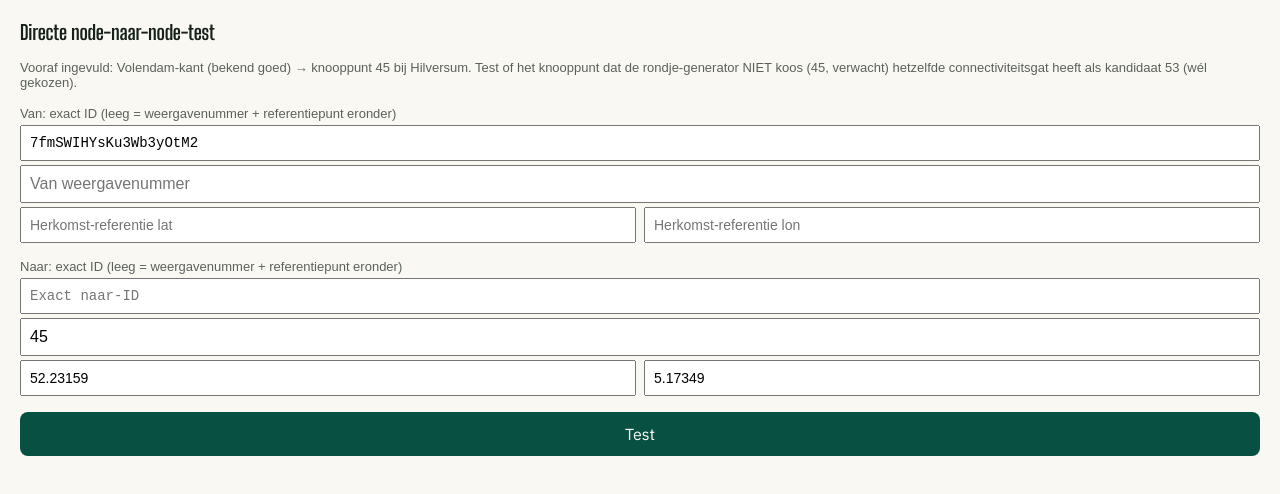
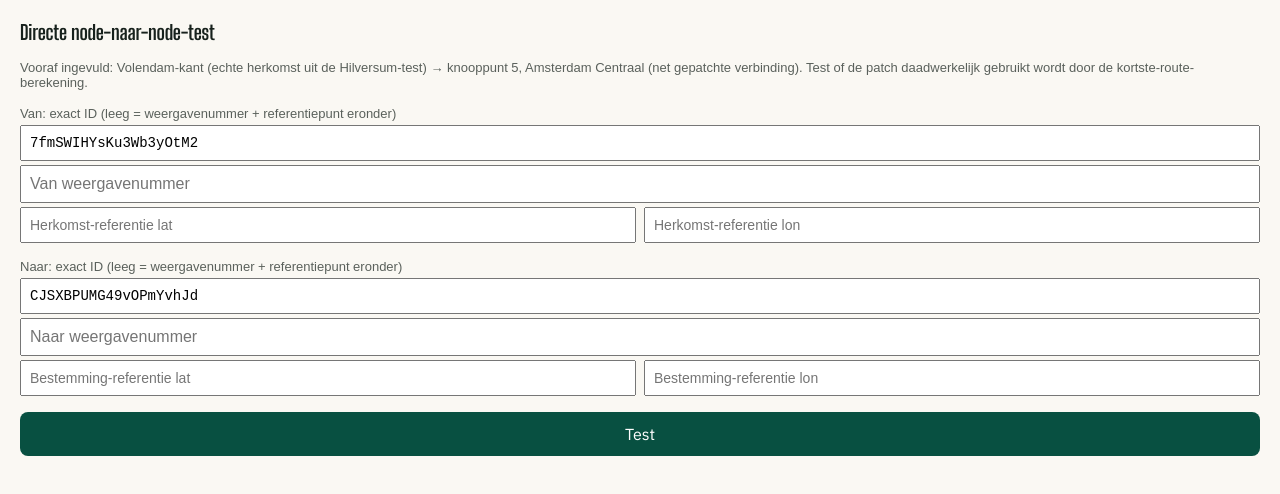
Before and after one commit to stuctech-eng/GoKnoop, a Next.js app: page /debug/direct-route in a window 1280 px wide. Shown: the top 494 px of the page. Built offline with nearby package versions, Linux system fonts and the light colour scheme.

Commit message:
goknoop update — v1.0.204 — 4 sep 2026, 18:54

```diff
--- a/app/debug/direct-route/page.tsx
+++ b/app/debug/direct-route/page.tsx
@@ -30,14 +30,14 @@ type DirectRouteResult = {
 };
 
 export default function DirectRoutePage() {
-  const [fromNodeId, setFromNodeId] = useState("7fmSWIHYsKu3Wb3yOtM2"); // Volendam-kant, bekend goed
-  const [toNodeId, setToNodeId] = useState("");
+  const [fromNodeId, setFromNodeId] = useState("7fmSWIHYsKu3Wb3yOtM2"); // Volendam-kant, echte herkomst uit de Hilversum-test
+  const [toNodeId, setToNodeId] = useState("CJSXBPUMG49vOPmYvhJd"); // Knooppunt 5, Amsterdam Centraal (net gepatcht)
   const [fromDisplay, setFromDisplay] = useState("");
-  const [toDisplay, setToDisplay] = useState("45"); // het knooppunt dat de gebruiker verwachtte, i.p.v. 53
+  const [toDisplay, setToDisplay] = useState("");
   const [nearFromLat, setNearFromLat] = useState("");
   const [nearFromLon, setNearFromLon] = useState("");
-  const [nearToLat, setNearToLat] = useState("52.23159"); // Hilversum
-  const [nearToLon, setNearToLon] = useState("5.17349");
+  const [nearToLat, setNearToLat] = useState("");
+  const [nearToLon, setNearToLon] = useState("");
   const [loading, setLoading] = useState(false);
   const [error, setError] = useState<string | null>(null);
   const [result, setResult] = useState<DirectRouteResult | null>(null);
@@ -83,7 +83,7 @@ export default function DirectRoutePage() {
     <div style={{ padding: 20, fontFamily: "sans-serif" }}>
       <h1 style={{ fontSize: 20, marginBottom: 16 }}>Directe node-naar-node-test</h1>
       <p style={{ fontSize: 13, opacity: 0.7, marginBottom: 16 }}>
-        Vooraf ingevuld: Volendam-kant (bekend goed) → knooppunt 45 bij Hilversum. Test of het knooppunt dat de rondje-generator NIET koos (45, verwacht) hetzelfde connectiviteitsgat heeft als kandidaat 53 (wél gekozen).
+        Vooraf ingevuld: Volendam-kant (echte herkomst uit de Hilversum-test) → knooppunt 5, Amsterdam Centraal (net gepatchte verbinding). Test of de patch daadwerkelijk gebruikt wordt door de kortste-route-berekening.
       </p>
 
       <p style={{ fontSize: 13, opacity: 0.7, marginBottom: 4 }}>Van: exact ID (leeg = weergavenummer + referentiepunt eronder)</p>
```
Also changed, not shown: 1 other file (tests, documents, lock files or other folders).
